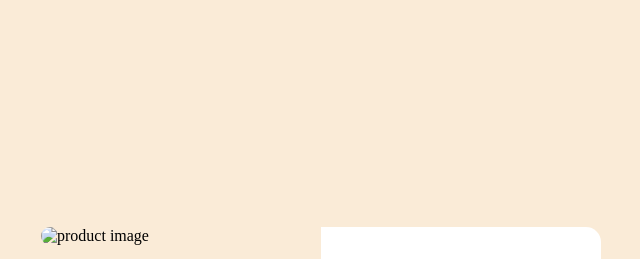
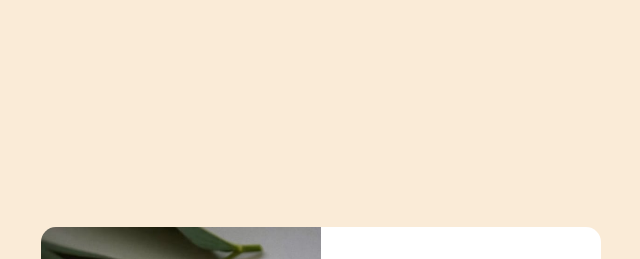
Before and after one commit to ajeetachal/Product-preview-card-component, a plain HTML site: page index.html in a window 1280 px wide. Shown: the part 173-432 px from the top of the page, without its empty margins (319-959 px from the left). Drawn offline with Linux system fonts and the light colour scheme.

Commit message:
Update index.html

```diff
--- a/index.html
+++ b/index.html
@@ -18,7 +18,7 @@
 <body>
   <div class="container">
     <div class="wrap1">
-      <img src="images/image-product-desktop.jpg" alt="product image">
+      <img src="image-product-desktop.jpg" alt="product image">
     </div>
     <div class="wrap2">
       <div id="product"><p>perfume</p></div>
```
